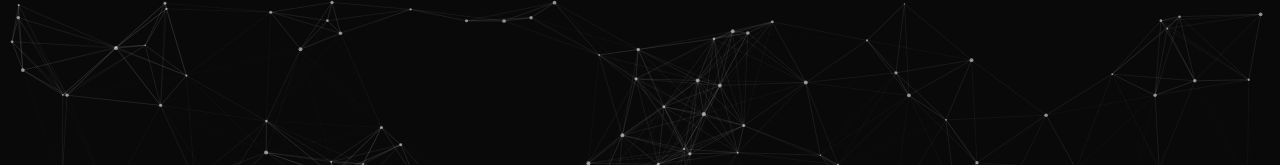
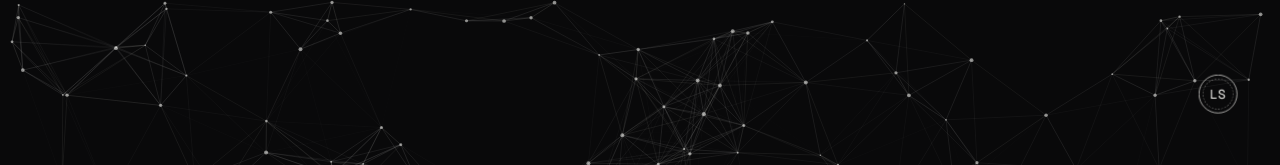
Before and after one commit to jesuscardenas-jacv1/Presentacion-Estadisticas-Descriptivas, a plain HTML site: page index.html in a window 1280 px wide. Shown: the top 165 px of the page. Drawn offline with nearby package versions, Linux system fonts and the light colour scheme; animation ran at ten frames a second.

Commit message:
Agregar iniciales de quién presenta cada diapositiva (Lucas, Jesús, Ramón en rotación)
Co-Authored-By: Claude Opus 5.5 <noreply@anthropic.com>
Claude-Session: https://claude.ai/code/session_01Q15dXNrR3qmJF5Bgvacnbz

```diff
--- a/index.html
+++ b/index.html
@@ -123,6 +123,10 @@ body.is-light #bar button:hover,body.is-light #bar button:focus-visible{color:va
 #notes{position:fixed;left:50%;bottom:calc(64px + env(safe-area-inset-bottom, 0px));transform:translateX(-50%);width:min(820px, calc(100% - 32px));box-sizing:border-box;background:rgba(9,9,10,.92);color:var(--bone);border:1px solid rgba(243,242,238,.2);border-radius:14px;padding:18px 22px;font-size:15px;line-height:1.55;z-index:6;max-height:40vh;overflow:auto}
 #notes b{display:block;font-family:var(--f-mono);font-weight:400;font-size:11px;letter-spacing:.2em;text-transform:uppercase;color:var(--mist);margin-bottom:6px}
 aside.notes{display:none}
+.who{position:absolute;top:52px;right:64px;width:58px;height:58px;border-radius:50%;border:1.5px solid currentColor;display:flex;align-items:center;justify-content:center;font-family:var(--f-mono);font-size:19px;letter-spacing:.06em;opacity:.5;z-index:2;pointer-events:none}
+.who::after{content:"";position:absolute;inset:5px;border-radius:50%;border:1px dashed currentColor;opacity:.45}
+.slide.active .who{animation:rise .8s cubic-bezier(.2,.7,.2,1) both;animation-delay:.6s}
+
 .wf-note{font-size:19px;line-height:1.4;color:var(--mist);opacity:.75;margin-top:12px;max-width:380px}
 
 .chart .hit{fill:transparent;cursor:crosshair;outline:none}
@@ -1009,6 +1013,10 @@ document.querySelectorAll('.waffle').forEach(w=>{const on=+w.dataset.on;for(let
 /* ---------- escenario y navegación ---------- */
 const stage=document.getElementById('stage'),slides=[...document.querySelectorAll('.slide')];
 let cur=-1,timers=[];
+/* ---------- iniciales de quién presenta cada diapositiva (Lucas → Jesús → Ramón) ---------- */
+const WHO=[['LS','Lucas Saldivia'],['JC','Jesús Cárdenas'],['RO','Ramón Osorio']];
+slides.forEach((sl,i)=>{const [ini,nom]=WHO[i%3];const b=document.createElement('div');b.className='who';b.textContent=ini;b.setAttribute('aria-label','Presenta '+nom);b.title=nom;sl.appendChild(b)});
+
 function fit(){const s=Math.min(innerWidth/1920,innerHeight/1080);stage.style.transform=`translate(${(innerWidth-1920*s)/2}px,${(innerHeight-1080*s)/2}px) scale(${s})`;stage.dataset.s=s}
 function countUp(e,delay){const to=+e.dataset.count,d=+e.dataset.dec||0;e.textContent=fmt(0,d);timers.push(setTimeout(()=>{const t0=performance.now(),dur=1400;const step=n=>{const k=Math.min(1,(n-t0)/dur),v=to*(1-Math.pow(1-k,4));e.textContent=fmt(k<1?v:to,d);if(k<1)requestAnimationFrame(step)};requestAnimationFrame(step)},delay))}
 function go(i,fromHash){
```
